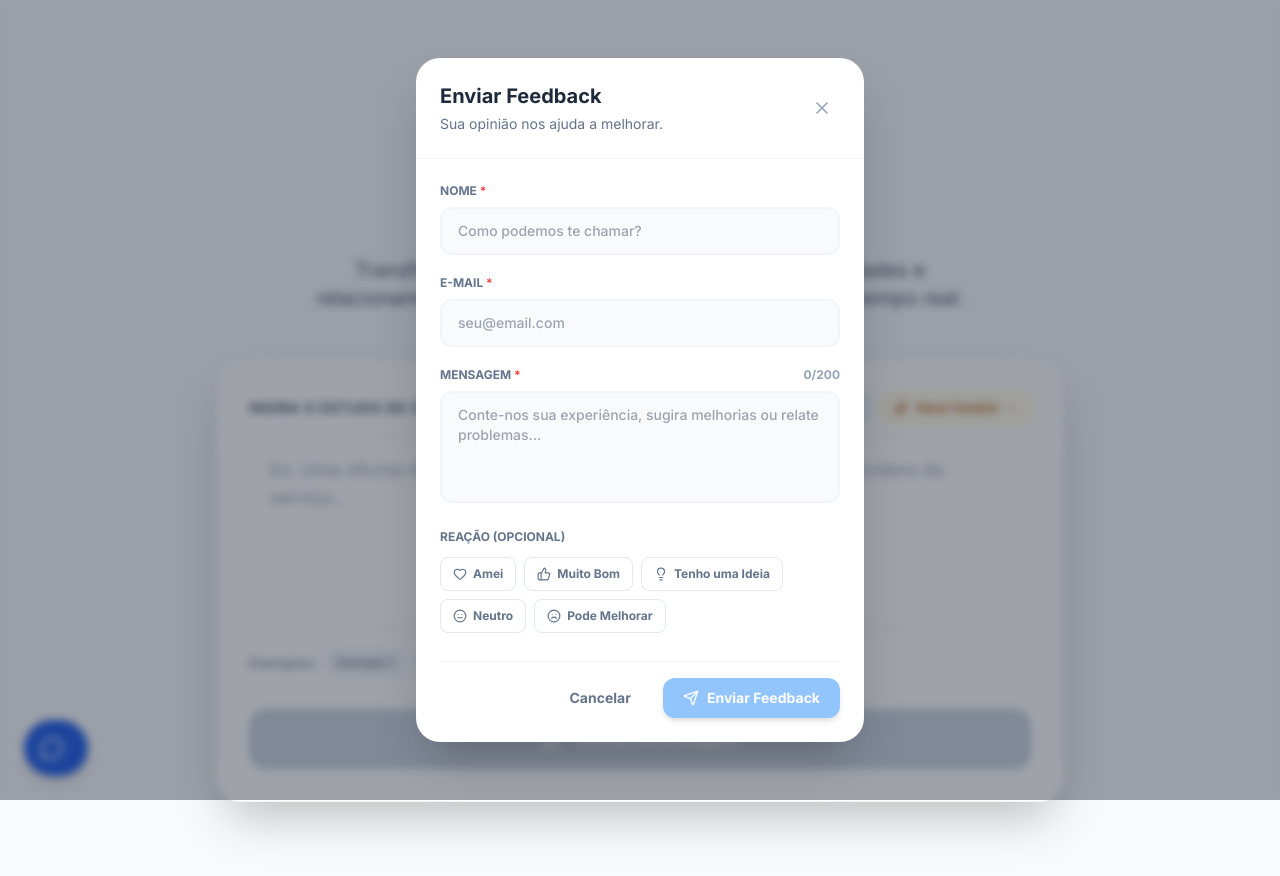
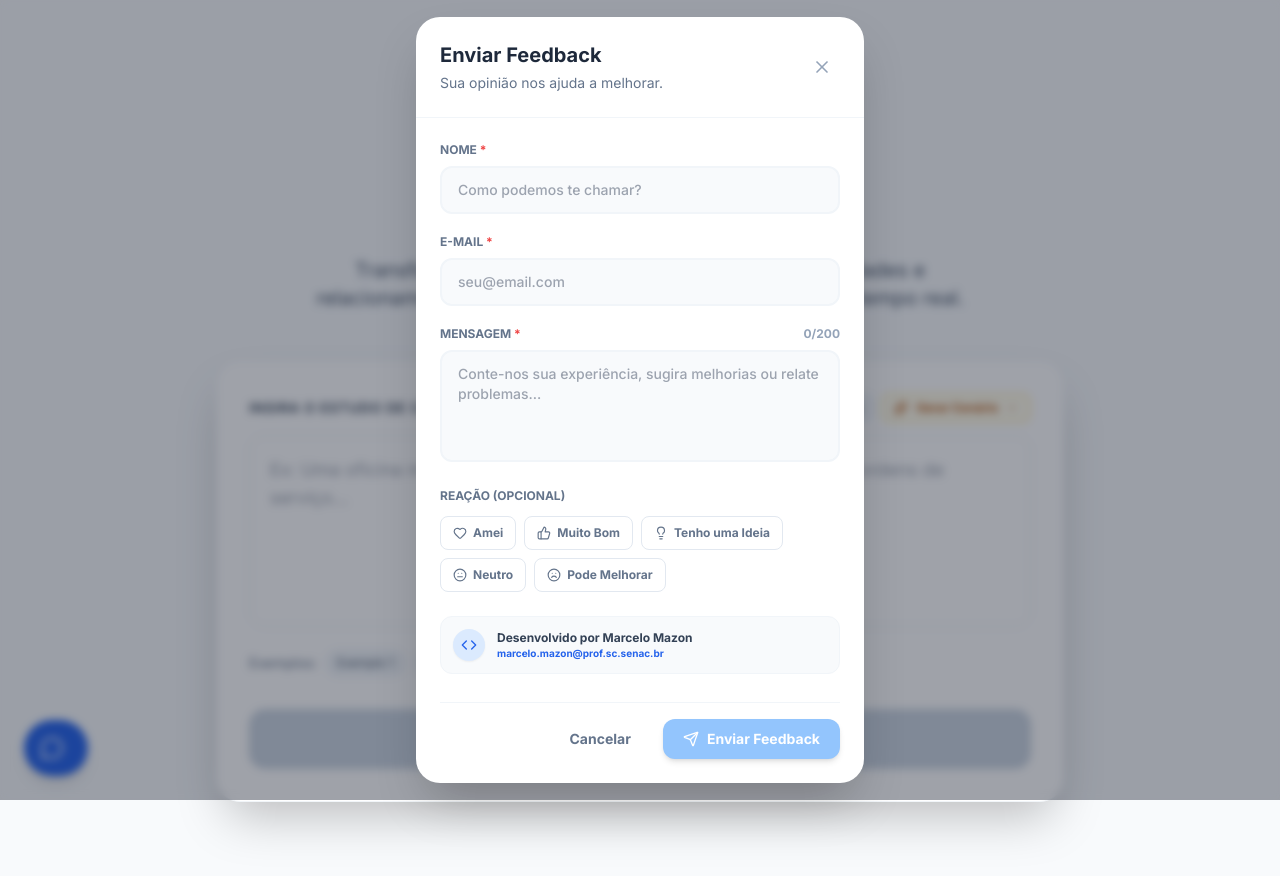
Before and after one commit to marcelomazon/DataModelerAI, a React (Vite) app: page / in a window 1280 px wide. Both pictures are taken after a click on the button "Feedback". Shown: the top 876 px of the page. Built offline with nearby package versions, Linux system fonts and the light colour scheme.

Commit message:
ajuste na tela de feedback

```diff
--- a/components/FeedbackModal.tsx
+++ b/components/FeedbackModal.tsx
@@ -1,5 +1,5 @@
 import React, { useState } from 'react';
-import { X, Send, Smile, Frown, Meh, Heart, ThumbsUp, Lightbulb } from 'lucide-react';
+import { X, Send, Smile, Frown, Meh, Heart, ThumbsUp, Lightbulb, Code } from 'lucide-react';
 
 interface FeedbackModalProps {
   onClose: () => void;
@@ -148,16 +148,28 @@ const FeedbackModal: React.FC<FeedbackModalProps> = ({ onClose }) => {
                   key={r.id}
                   type="button"
                   onClick={() => setReaction(reaction === r.id ? null : r.id)}
-                  className={`flex items-center gap-1.5 px-3 py-2 rounded-lg border text-xs font-bold transition-all ${
-                    reaction === r.id
+                  className={`flex items-center gap-1.5 px-3 py-2 rounded-lg border text-xs font-bold transition-all ${reaction === r.id
                       ? `${r.bg} ${r.border} ${r.color} ring-2 ring-offset-1 ring-${r.color.split('-')[1]}-200`
                       : 'bg-white border-slate-200 text-slate-500 hover:bg-slate-50'
-                  }`}
+                    }`}
                 >
                   <r.icon className="w-3.5 h-3.5" />
                   {r.label}
                 </button>
               ))}
+            </div>
+          </div>
+
+          {/* Developer Info Badge */}
+          <div className="mt-1 p-3 bg-slate-50 border border-slate-100 rounded-xl flex items-center gap-3">
+            <div className="w-8 h-8 bg-blue-100 rounded-full flex items-center justify-center text-blue-600 shadow-sm shrink-0">
+              <Code className="w-4 h-4" />
+            </div>
+            <div className="flex flex-col">
+              <span className="text-xs font-black text-slate-700">Desenvolvido por Marcelo Mazon</span>
+              <a href="mailto:marcelo.mazon@prof.sc.senac.br" className="text-[10px] font-bold text-blue-600 hover:underline">
+                marcelo.mazon@prof.sc.senac.br
+              </a>
             </div>
           </div>
 
```
